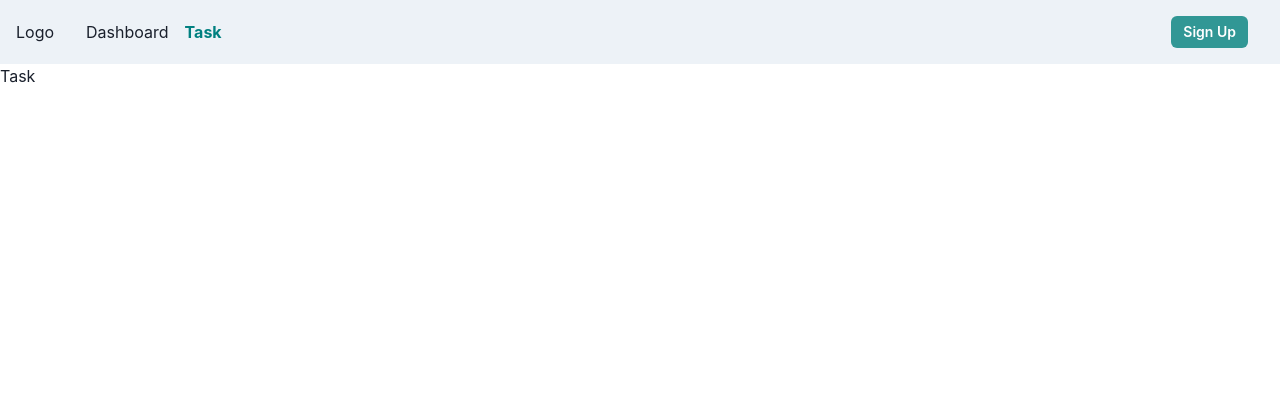
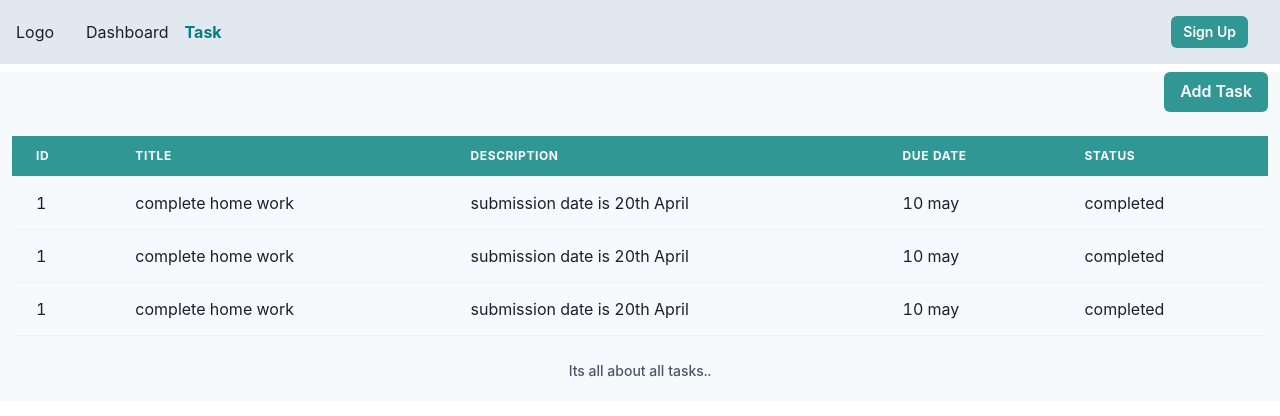
Before and after one commit to Heli1005/taskmodule, a React (Vite) app: page /task in a window 1280 px wide. Shown: the top 416 px of the page. Built offline with nearby package versions, Linux system fonts and the light colour scheme.

Commit message:
Manage static table ui

```diff
--- a/package.json
+++ b/package.json
@@ -14,10 +14,12 @@
     "@chakra-ui/react": "^2.8.2",
     "@emotion/react": "^11.11.4",
     "@emotion/styled": "^11.11.5",
+    "formik": "^2.4.6",
     "framer-motion": "^11.2.14",
     "react": "^18.3.1",
     "react-dom": "^18.3.1",
-    "react-router-dom": "^6.24.1"
+    "react-router-dom": "^6.24.1",
+    "yup": "^1.4.0"
   },
   "devDependencies": {
     "@types/react": "^18.3.3",
--- a/src/components/Header.jsx
+++ b/src/components/Header.jsx
@@ -20,7 +20,7 @@ const Header = (props) => {
     const { isOpen, onOpen, onClose } = useDisclosure();
 
     return <>
-        <Box bg="gray.100" px={4}>
+        <Box bg="gray.200" px={4}>
             <Flex h={16} alignItems={"center"} justifyContent={"space-between"}>
                 <IconButton
                     size={"md"}
@@ -61,7 +61,7 @@ const Header = (props) => {
                         <Stack as={"nav"} spacing={4}>
                             {
                                 Links.map((link) =>
-                                    <NavLink key={link.name} to={link.path}>{link.name}</NavLink>
+                                    <NavLink className={'navlink'} key={link.name} to={link.path}>{link.name}</NavLink>
                                 )
                             }
                         </Stack>
--- a/src/components/Task.jsx
+++ b/src/components/Task.jsx
@@ -1,7 +1,12 @@
 import React from "react";
+import TaskList from "./TaskList";
+import {Box} from "@chakra-ui/react";
+
 
 const Task = (props) => {
-  return <div>Task</div>;
+    return <Box bg={'gray.50'} h={'100%'} >
+    <TaskList />
+  </Box>;
 };
 
 export default Task;
--- /dev/null
+++ b/src/components/TaskList.jsx
@@ -0,0 +1,62 @@
+import React from "react";
+import { Button, Box } from "@chakra-ui/react";
+
+import CustomTable from "./commonComponents/CustomTable";
+
+const TaskList = () => {
+
+    let headerlist = [
+        {
+            id: 'id',
+            name: 'ID'
+        },
+        {
+            id: 'title',
+            name: 'Title'
+        },
+        {
+            id: 'desc',
+            name: 'Description'
+        },
+        {
+            id: 'duedate',
+            name: 'Due Date'
+        },
+        {
+            id: 'status',
+            name: 'Status'
+        }
+    ]
+
+    let data = [
+        {
+            id: '1',
+            title: 'complete home work',
+            desc: 'submission date is 20th April',
+            duedate: '10 may',
+            status: 'completed'
+        },
+        {
+            id: '1',
+            title: 'complete home work',
+            desc: 'submission date is 20th April',
+            duedate: '10 may',
+            status: 'completed'
+        },
+        {
+            id: '1',
+            title: 'complete home work',
+            desc: 'submission date is 20th April',
+            duedate: '10 may',
+            status: 'completed'
+        }
+    ]
+    return <>
+        <Box display={'flex'} w={'full'} px={3} mt={2} >
+            <Button colorScheme="teal" ml={'auto'}  >Add Task</Button>
+        </Box>
+        <CustomTable headerlist={headerlist} data={data} />
+    </>;
+};
+
+export default TaskList;
--- /dev/null
+++ b/src/components/commonComponents/CustomTable.jsx
@@ -0,0 +1,47 @@
+import React from "react";
+import {
+    Table,
+    Thead,
+    Tbody,
+    Tfoot,
+    Tr,
+    Th,
+    Td,
+    TableCaption,
+    TableContainer,
+} from '@chakra-ui/react'
+
+const CustomTable = ({ headerlist , data}) => {
+  return <>
+      <TableContainer mt={3} p={3}>
+          <Table variant='simple'>
+              <TableCaption>Its all about all tasks..</TableCaption>
+              <Thead bg={'teal.500'} rounded={'lg'} >
+                  <Tr>
+                      {
+                          headerlist.map(td =>
+                              <Th color={'white'} key={td.id}>{td.name}</Th>
+                          )
+                      }
+                  </Tr>
+              </Thead>
+              <Tbody>
+                  {
+                      data.map((obj, dataindex) => {
+                          return <Tr key={dataindex}>
+                              {
+                                  headerlist.map(td => {
+                                      return <Td key={td.id}>{obj[td.id]}</Td>
+                                  }
+                                  )
+                              }
+                          </Tr>
+                      })
+                  }
+              </Tbody>
+          </Table>
+      </TableContainer>
+  </>;
+};
+
+export default CustomTable;
```
Also changed, not shown: src/components/commonComponents/CustomModal.jsx (added, +7 -0 lines), 1 other file (tests, documents, lock files or other folders).
